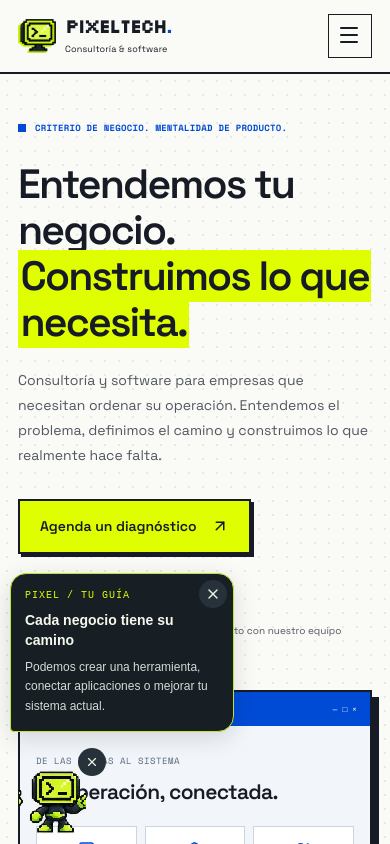
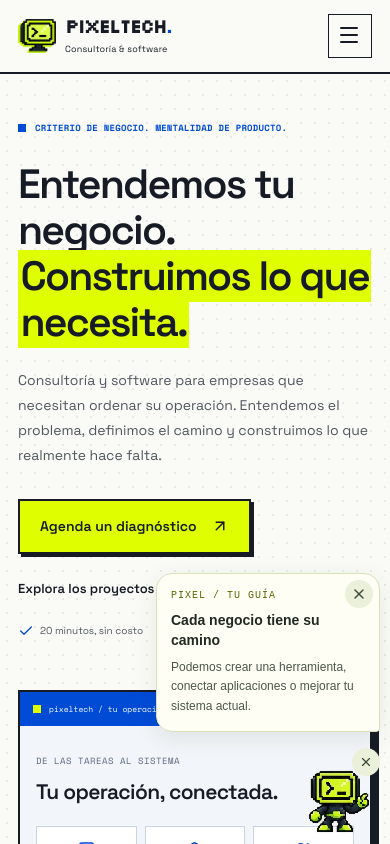
Before and after one commit to mmathss/pixelTech-landing, a React (Vite) app: page / in a window 390 px wide. Shown: the top 844 px of the page. Built offline with nearby package versions, Linux system fonts and the light colour scheme.

Commit message:
Fix mascot hand clipping and position light speech bubbles on the right

```diff
--- a/src/components/mascot/ScrollMascot.css
+++ b/src/components/mascot/ScrollMascot.css
@@ -1,11 +1,13 @@
 .pixel-mascot {
+  --mascot-frame-width: 128px;
+  --mascot-frame-height: 140px;
   position: fixed;
-  left: max(16px, env(safe-area-inset-left));
+  right: max(16px, env(safe-area-inset-right));
   bottom: max(12px, env(safe-area-inset-bottom));
   z-index: 35;
   width: 256px;
   pointer-events: none;
-  color: #f6f8ed;
+  color: #202920;
   font-family: 'Manrope', sans-serif;
 }
 .pixel-mascot button, .pixel-mascot-restore { cursor: pointer; }
@@ -13,31 +15,31 @@
   position: relative;
   padding: 18px;
   margin-bottom: 8px;
-  background: #171e24;
-  border: 1px solid #bde52d;
-  border-radius: 16px 16px 16px 4px;
-  box-shadow: 0 6px 24px #0002;
+  background: #fffef5;
+  border: 1px solid #d7dfbb;
+  border-radius: 16px 16px 4px 16px;
+  box-shadow: 0 6px 24px #23301918;
   pointer-events: auto;
 }
 .pixel-mascot-bubble[hidden] { display: none; }
-.pixel-mascot-eyebrow { display: block; color: #dfff00; font: 10px/1.5 monospace; letter-spacing: 1px; margin-bottom: 8px; }
-.pixel-mascot-bubble strong { display: block; padding-right: 12px; font-size: 14px; line-height: 1.4; }
-.pixel-mascot .pixel-mascot-bubble p { margin: 7px 0 0; color: #d3dbd5; font-size: 12px; line-height: 1.65; }
-.pixel-mascot-controls { position: relative; width: 112px; }
-.pixel-mascot-character { display: block; padding: 0; border: 0; background: transparent; pointer-events: auto; border-radius: 12px; }
+.pixel-mascot-eyebrow { display: block; color: #546900; font: 10px/1.5 monospace; letter-spacing: 1px; margin-bottom: 8px; }
+.pixel-mascot .pixel-mascot-bubble strong { display: block; color: #202920; padding-right: 12px; font-size: 14px; line-height: 1.4; }
+.pixel-mascot .pixel-mascot-bubble p { margin: 7px 0 0; color: #4b5748; font-size: 12px; line-height: 1.65; }
+.pixel-mascot-controls { position: relative; width: var(--mascot-frame-width); margin-left: auto; }
+.pixel-mascot-character { display: block; width: var(--mascot-frame-width); height: var(--mascot-frame-height); padding: 0; border: 0; background: transparent; pointer-events: auto; border-radius: 12px; }
 .pixel-mascot-sprite {
   display: block;
-  width: 112px;
-  height: 140px;
+  width: var(--mascot-frame-width);
+  height: var(--mascot-frame-height);
   background-image: var(--mascot-sheet);
-  background-size: 896px 560px;
+  background-size: calc(var(--mascot-frame-width) * 8) calc(var(--mascot-frame-height) * 4);
   background-repeat: no-repeat;
   image-rendering: pixelated;
   animation: pixel-mascot-frames 1.6s steps(8) infinite;
 }
 .pixel-mascot-idle { background-position-y: 0; animation-duration: 2.4s; }
-.pixel-mascot-explain { background-position-y: -280px; }
-.pixel-mascot-greet { background-position-y: -420px; }
+.pixel-mascot-explain { background-position-y: calc(var(--mascot-frame-height) * -2); }
+.pixel-mascot-greet { background-position-y: calc(var(--mascot-frame-height) * -3); }
 .pixel-mascot-dismiss, .pixel-mascot-hide {
   display: grid;
   place-items: center;
@@ -47,35 +49,32 @@
   height: 28px;
   border: 0;
   border-radius: 50%;
-  background: #263139;
-  color: #edf3e4;
+  background: #eaf0d9;
+  color: #3c4938;
   pointer-events: auto;
 }
 .pixel-mascot-dismiss { top: 6px; right: 6px; }
-.pixel-mascot-hide { top: 8px; right: -18px; }
+.pixel-mascot-hide { top: 8px; right: 0; }
 .pixel-mascot-restore {
   position: fixed;
   bottom: max(16px, env(safe-area-inset-bottom));
-  left: max(16px, env(safe-area-inset-left));
+  right: max(16px, env(safe-area-inset-right));
   z-index: 35;
   display: flex;
   align-items: center;
   gap: 7px;
-  border: 1px solid #bde52d;
+  border: 1px solid #d7dfbb;
   border-radius: 24px;
   padding: 10px 14px;
-  background: #171e24;
-  color: #dfff00;
+  background: #fffef5;
+  color: #546900;
   font: 12px/1.3 monospace;
 }
-.pixel-mascot button:focus-visible, .pixel-mascot-restore:focus-visible { outline: 3px solid #dfff00; outline-offset: 3px; }
-@keyframes pixel-mascot-frames { from { background-position-x: 0; } to { background-position-x: -896px; } }
+.pixel-mascot button:focus-visible, .pixel-mascot-restore:focus-visible { outline: 3px solid #657d16; outline-offset: 3px; }
+@keyframes pixel-mascot-frames { from { background-position-x: 0; } to { background-position-x: calc(var(--mascot-frame-width) * -8); } }
 @media (max-width: 599px) {
-  .pixel-mascot { width: 224px; left: max(10px, env(safe-area-inset-left)); bottom: max(6px, env(safe-area-inset-bottom)); }
+  .pixel-mascot { --mascot-frame-width: 89.6px; --mascot-frame-height: 98px; width: 224px; right: max(10px, env(safe-area-inset-right)); bottom: max(6px, env(safe-area-inset-bottom)); }
   .pixel-mascot-bubble { padding: 14px; }
-  .pixel-mascot-controls { width: 78.4px; }
-  .pixel-mascot-character { width: 78.4px; height: 98px; }
-  .pixel-mascot-sprite { transform: scale(.7); transform-origin: top left; }
   .pixel-mascot-editing { visibility: hidden; }
 }
 @media (prefers-reduced-motion: reduce) {
```
Also changed, not shown: scripts/prepare-mascot.mjs (+54 -13 lines), src/assets/mascot/robot-crt-sprites.webp, 1 other file (tests, documents, lock files or other folders).
